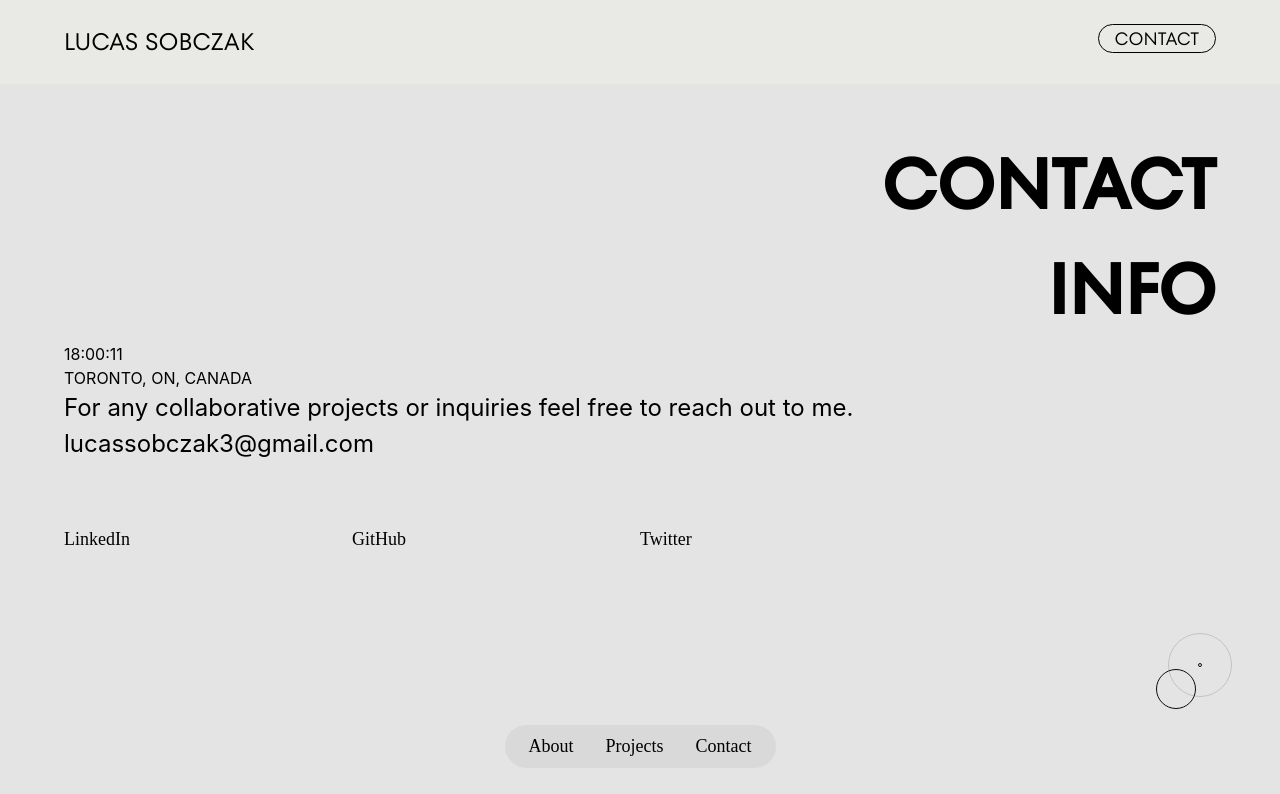
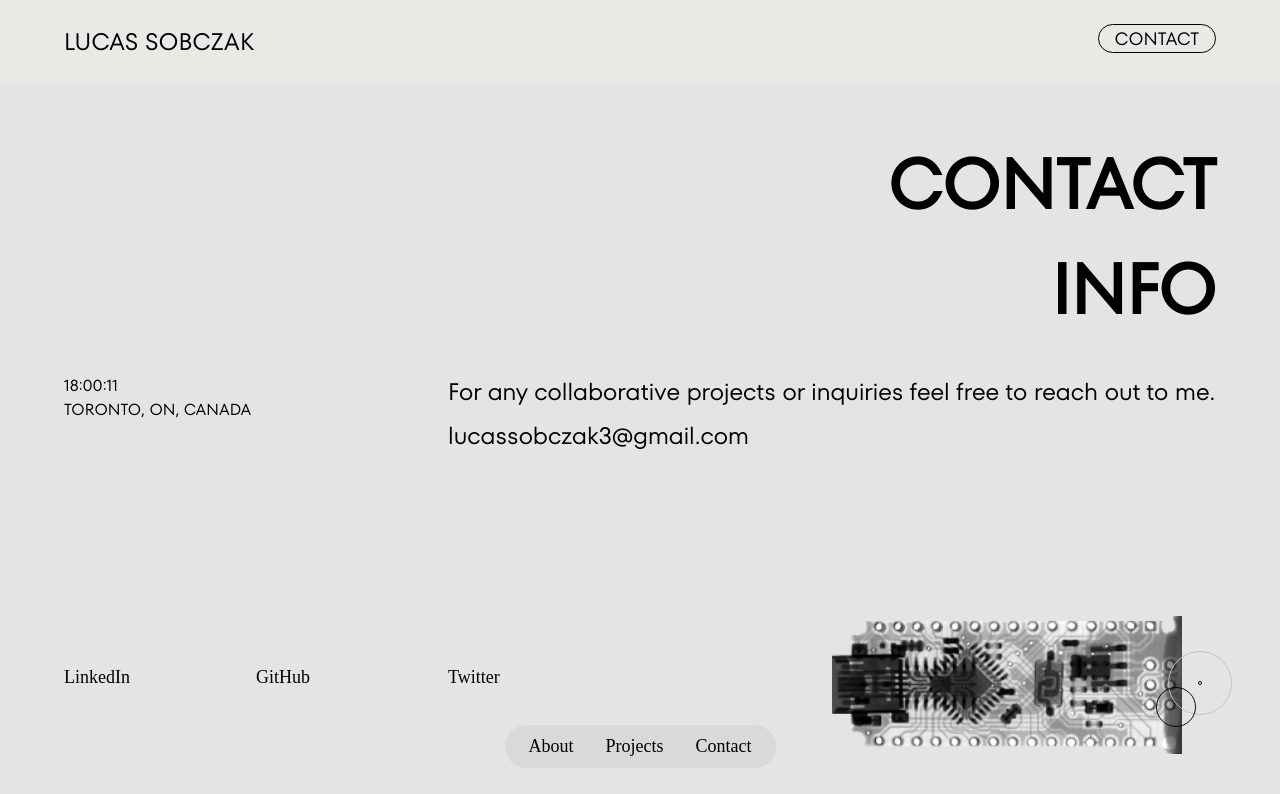
Before and after one commit to SobczakL/landing-page, a Next.js app: page /views/contact in a window 1280 px wide. Shown: the top 794 px of the page. Built offline with nearby package versions, Linux system fonts and the light colour scheme.

Commit message:
contact page + font changes

```diff
--- a/src/components/SocialLinks.tsx
+++ b/src/components/SocialLinks.tsx
@@ -1,6 +1,6 @@
 export default function SocialLinks() {
     return (
-        <ul className="grid grid-cols-4 font-serif text-black text-bodySm md:text-bodyMd lg:text-bodyLg mt-16">
+        <ul className="grid grid-cols-4 font-serif text-black text-bodySm md:text-bodyMd lg:text-bodyLg mt-12">
             <a href="https://www.linkedin.com/in/lucassobczak/" className="no-underline cursor-pointer hover:underline"><li>LinkedIn</li></a>
             <a href="https://github.com/SobczakL" className="no-underline cursor-pointer hover:underline"><li>GitHub</li></a>
             <a href="https://twitter.com/lucass_matthews" className="no-underline cursor-pointer hover:underline"><li>Twitter</li></a>
--- a/src/pages/views/about.tsx
+++ b/src/pages/views/about.tsx
@@ -39,7 +39,7 @@ export default function About() {
                     <img className="h-full" src="/images/technology.png" alt="microchip photo"></img>
                 </div>
                 <div className="flex flex-col gap-4">
-                    <p className="text-right font-displayM font-semibold text-black text-sectionLabelSm md:text-sectionLabelMd lg:text-sectionLabelLg">
+                    <p className="text-right font-sans font-semibold text-black text-sectionLabelSm md:text-sectionLabelMd lg:text-sectionLabelLg">
                         ABOUT
                     </p>
                     <p className="opacity-50 ml-auto text-bodySm md:text-bodyMd lg:text-bodyLg text-black font-serif">
@@ -48,7 +48,7 @@ export default function About() {
                 </div>
             </div>
             <div className="text-black flex flex-col gap-4 mr-auto w-full md:max-w-[40%]">
-                <p className="font-displayM font-semibold text-sectionLabelSm md:text-sectionLabelMd lg:text-sectionLabelLg">
+                <p className="font-sans font-semibold text-sectionLabelSm md:text-sectionLabelMd lg:text-sectionLabelLg">
                     {skillsText}
                 </p>
                 <div className="grid grid-cols-4 grid-rows-3 gap-y-2">
--- a/src/pages/views/contact.tsx
+++ b/src/pages/views/contact.tsx
@@ -5,19 +5,27 @@ export default function Contact() {
     const currentTime = useCurrentTime();
     return (
         <section className="bg-g5 h-full pt-12 px-4 md:px-10 lg:px-16">
-            <div className="text-black text-headerSm md:text-headerMd text-right font-displayM font-extrabold">
+            <div className="grid grid-cols-3 grid-rows-3 gap-y-4 md:gap-y-4 lg:gap-y-8">
+                <div className="text-black text-headerSm md:text-headerMd text-right font-displayM font-extrabold col-span-full">
                     <p>CONTACT</p>
                     <p>INFO</p>
                 </div>
-            <div className="text-black">
+                <div className="text-black col-span-2 md:col-span-1 md:row-start-2 md:max-w-fit">
                     <p>{currentTime}</p>
                     <p>TORONTO, ON, CANADA</p>
                 </div>
-            <div className="text-black text-labelSm md:text-labelMd lg:text-labelLg">
+                <div className="text-black text-labelSm md:text-labelMd lg:text-labelLg flex flex-col col-span-2 md:row-start-2 md:col-start-2 gap-2">
                     <p>For any collaborative projects or inquiries feel free to reach out to me.</p>
                     <p>lucassobczak3@gmail.com</p>
                 </div>
+                <div className="col-span-2">
                     <SocialLinks />
+                </div>
+                <div className="col-span-1 col-start-3 row-start-3 ml-auto lg:ml-0">
+
+                    <img src="/images/usb.png" alt="alt" className="w-full max-w-[350px]" />
+                </div>
+            </div>
         </section >
     )
 }
--- a/src/pages/views/projects.tsx
+++ b/src/pages/views/projects.tsx
@@ -14,10 +14,10 @@ export default function Projects() {
         <section className="relative bg-g3 h-full pt-24 md:pt-28 lg:pt-32">
             <div className="z-10 max-w-[90%] border divide-none border-t-black mx-auto px-4 md:px-10 lg:px-16">
                 <div className="flex text-labelSm md:text-labelMd lg:text-labelLg text-black">
-                    <div className="w-1/2 py-2 pl-2 font-medium">
+                    <div className="w-1/2 py-2 pl-2 font-sans">
                         <p>Project</p>
                     </div>
-                    <div className="w-1/2 py-2 border border-l-black divide-transparent pl-2">
+                    <div className="w-1/2 py-2 border border-l-black divide-transparent pl-2 font-sans">
                         <p>Description</p>
                     </div>
                 </div>
--- a/tailwind.config.ts
+++ b/tailwind.config.ts
@@ -29,12 +29,10 @@ const config: Config = {
                 'r1': '#C1C1C1'
             },
             fontFamily: {
-                sans: ['Inter', 'sans-serif'],
-                serif: ['Merriweather', 'serif'],
-                display: ['ForsR', 'sans-serif'],
-                displayM: ['ForsM', 'sans-serif'],
-                displayB: ['ForsB', 'sans-serif'],
-
+                sans: ['ForsR', 'sans-serif'],
+                sansM: ['ForsM', 'sans-serif'],
+                sansB: ['ForsB', 'sans-serif'],
+                serif: ['Amiri', 'serif'],
             },
             fontSize: {
                 bodySm: '14px',
```
Also changed, not shown: public/images/Gray Black Board Photo.jpg (deleted), public/images/usb.png (added). Lines whose indentation alone changed are shown as unchanged.
